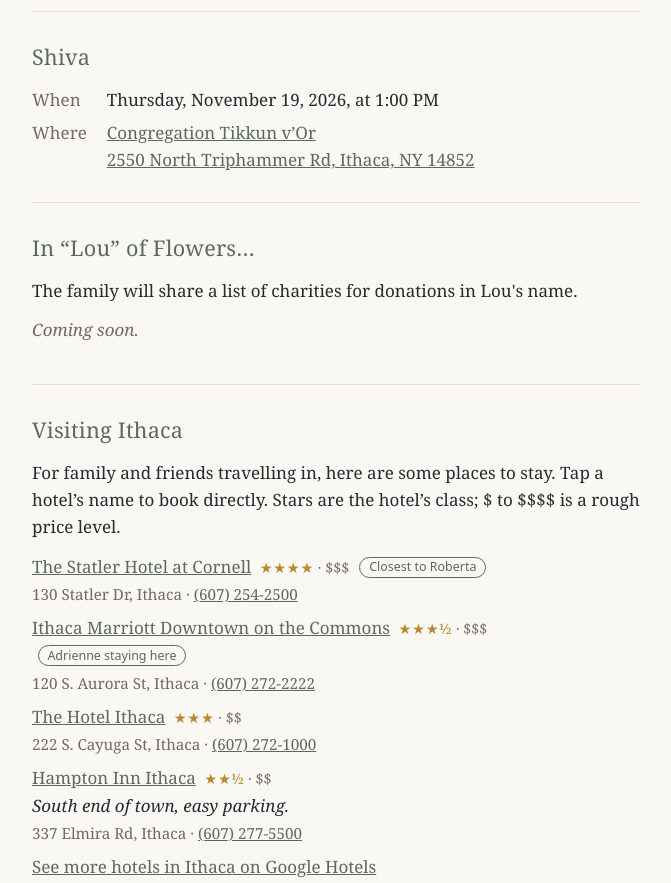
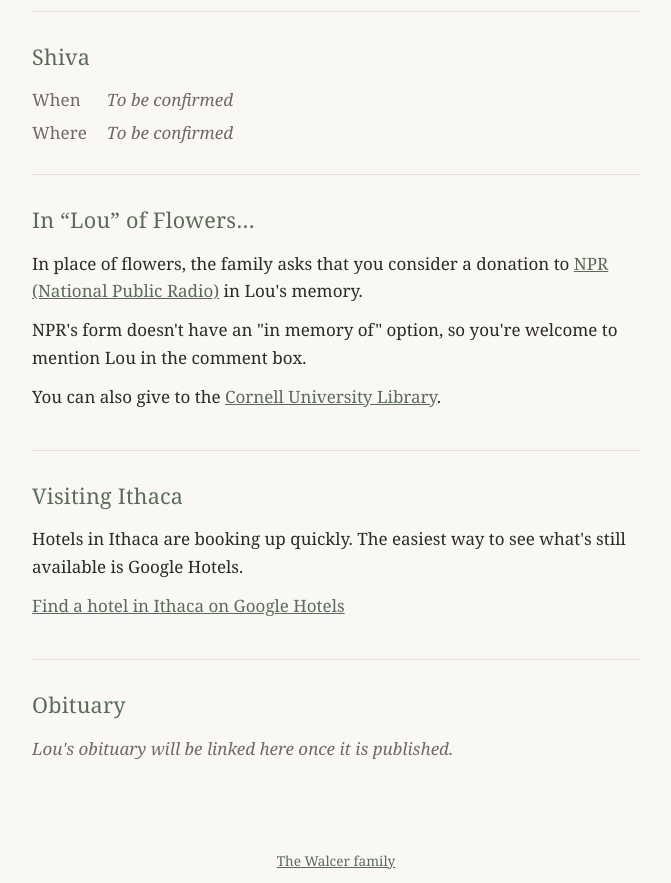
Before and after one commit to Walcer-Family/walcer.family, a plain HTML site: page lou/index.html in a window 1280 px wide. Shown: the part 900-1783 px from the top of the page, without its empty margins (304-975 px from the left). Drawn offline with Linux system fonts and the light colour scheme.

Commit message:
Shiva TBC, NPR + Cornell Library donations, hotels via Google Hotels (#20)
* Shiva: reset When/Where to "To be confirmed"

PR #18 replaced both identical placeholder rows, so shiva picked up
the funeral details by mistake.

Co-Authored-By: Claude Opus 5.5 <noreply@anthropic.com>
Claude-Session: https://claude.ai/code/session_01DZXvQXdtF3Gp3t24HPJfsB

* Donations: ask for gifts to NPR in Lou's memory

Co-Authored-By: Claude Opus 5.5 <noreply@anthropic.com>
Claude-Session: https://claude.ai/code/session_01DZXvQXdtF3Gp3t24HPJfsB

* Add Cornell Library donation; point hotels to Google Hotels only

Co-Authored-By: Claude Opus 5.5 <noreply@anthropic.com>
Claude-Session: https://claude.ai/code/session_01DZXvQXdtF3Gp3t24HPJfsB

---------

Co-authored-by: Claude <noreply@anthropic.com>

```diff
--- a/lou/index.html
+++ b/lou/index.html
@@ -94,27 +94,22 @@
   <section id="shiva">
     <h2><a class="anchor" href="#shiva" aria-label="Link to this section">#</a>Shiva</h2>
     <dl>
-      <dt>When</dt><dd>Thursday, November 19, 2026, at 1:00 PM</dd>
-      <dt>Where</dt><dd><a href="https://www.tikkunvor.org/">Congregation Tikkun v&rsquo;Or</a><br><a href="https://www.google.com/maps/search/?api=1&amp;query=2550+North+Triphammer+Rd%2C+Ithaca%2C+NY+14852">2550 North Triphammer Rd, Ithaca, NY 14852</a></dd>
+      <dt>When</dt><dd class="tbc">To be confirmed</dd>
+      <dt>Where</dt><dd class="tbc">To be confirmed</dd>
     </dl>
   </section>
 
   <section id="donations">
     <h2><a class="anchor" href="#donations" aria-label="Link to this section">#</a>In &ldquo;Lou&rdquo; of Flowers&hellip;</h2>
-    <p>The family will share a list of charities for donations in Lou's name.</p>
-    <p class="tbc">Coming soon.</p>
+    <p>In place of flowers, the family asks that you consider a donation to <a href="https://contribute.npr.org/">NPR (National Public Radio)</a> in Lou's memory.</p>
+    <p>NPR's form doesn't have an "in memory of" option, so you're welcome to mention Lou in the comment box.</p>
+    <p>You can also give to the <a href="https://giving.cornell.edu/campaigns/library">Cornell University Library</a>.</p>
   </section>
 
   <section id="hotels" class="hotels">
     <h2><a class="anchor" href="#hotels" aria-label="Link to this section">#</a>Visiting Ithaca</h2>
-    <p>For family and friends travelling in, here are some places to stay. Tap a hotel&rsquo;s name to book directly. Stars are the hotel&rsquo;s class; $ to $$$$ is a rough price level.</p>
-    <ul>
-      <li><a href="https://statlerhotel.cornell.edu/" target="_blank" rel="noopener">The Statler Hotel at Cornell</a> <span class="meta" aria-label="4-star hotel, price level 3 of 4"><span class="stars">&#9733;&#9733;&#9733;&#9733;</span> &middot; $$$</span> <span class="chip">Closest to Roberta</span><br><span class="addr">130 Statler Dr, Ithaca &middot; <a href="tel:+16072542500">(607) 254-2500</a></span></li>
-      <li><a href="https://www.marriott.com/en-us/hotels/ithmc-ithaca-marriott-downtown-on-the-commons/overview/" target="_blank" rel="noopener">Ithaca Marriott Downtown on the Commons</a> <span class="meta" aria-label="3.5-star hotel, price level 3 of 4"><span class="stars">&#9733;&#9733;&#9733;&frac12;</span> &middot; $$$</span> <span class="chip">Adrienne staying here</span><br><span class="addr">120 S. Aurora St, Ithaca &middot; <a href="tel:+16072722222">(607) 272-2222</a></span></li>
-      <li><a href="https://www.thehotelithaca.com/" target="_blank" rel="noopener">The Hotel Ithaca</a> <span class="meta" aria-label="3-star hotel, price level 2 of 4"><span class="stars">&#9733;&#9733;&#9733;</span> &middot; $$</span><br><span class="addr">222 S. Cayuga St, Ithaca &middot; <a href="tel:+16072721000">(607) 272-1000</a></span></li>
-      <li><a href="https://www.hilton.com/en/hotels/ithnyhx-hampton-ithaca/" target="_blank" rel="noopener">Hampton Inn Ithaca</a> <span class="meta" aria-label="2.5-star hotel, price level 2 of 4"><span class="stars">&#9733;&#9733;&frac12;</span> &middot; $$</span><br><span class="note">South end of town, easy parking.</span><br><span class="addr">337 Elmira Rd, Ithaca &middot; <a href="tel:+16072775500">(607) 277-5500</a></span></li>
-    </ul>
-    <p><a href="https://www.google.com/travel/search?q=hotels%20in%20Ithaca%2C%20NY" target="_blank" rel="noopener">See more hotels in Ithaca on Google Hotels</a></p>
+    <p>Hotels in Ithaca are booking up quickly. The easiest way to see what's still available is Google Hotels.</p>
+    <p><a href="https://www.google.com/travel/search?q=hotels%20in%20Ithaca%2C%20NY" target="_blank" rel="noopener">Find a hotel in Ithaca on Google Hotels</a></p>
   </section>
 
   <section id="obituary">
```
